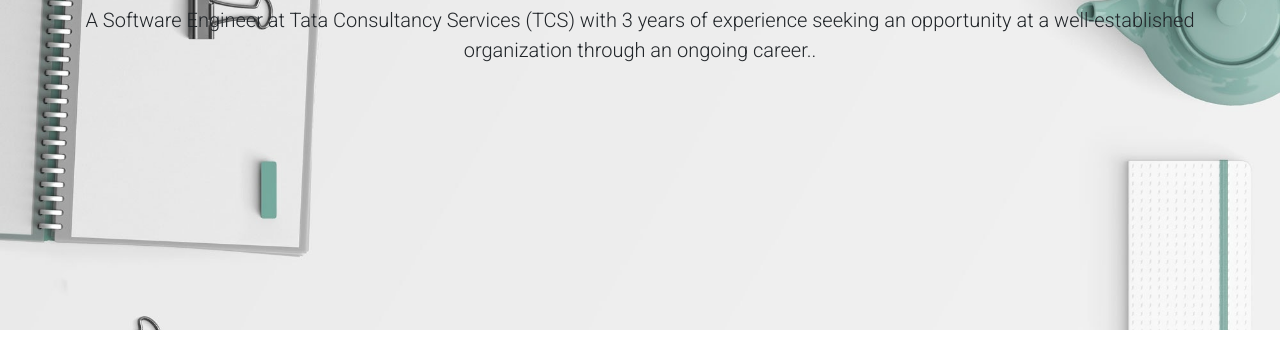
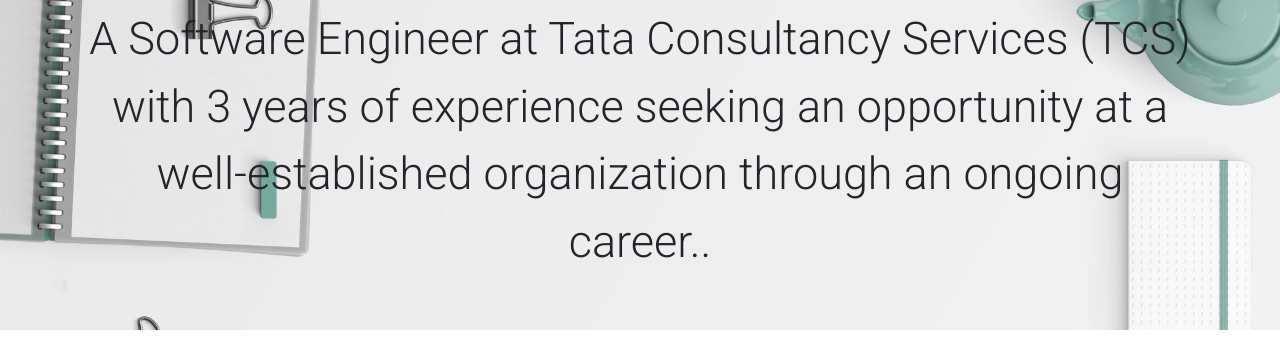
Before and after one commit to GitHub-555/My-Resume, a plain HTML site: page index.html in a window 1280 px wide. Shown: the part 296-652 px from the top of the page. Drawn offline with nearby package versions, Linux system fonts and the light colour scheme.

Commit message:
Update style.css

```diff
--- a/CSS/style.css
+++ b/CSS/style.css
@@ -33,7 +33,7 @@ body {
 }
 
 #header p{
-    font-size: 20px;
+    font-size: 45px;
 }
 
 .btn-outline-secondary:hover {
```
